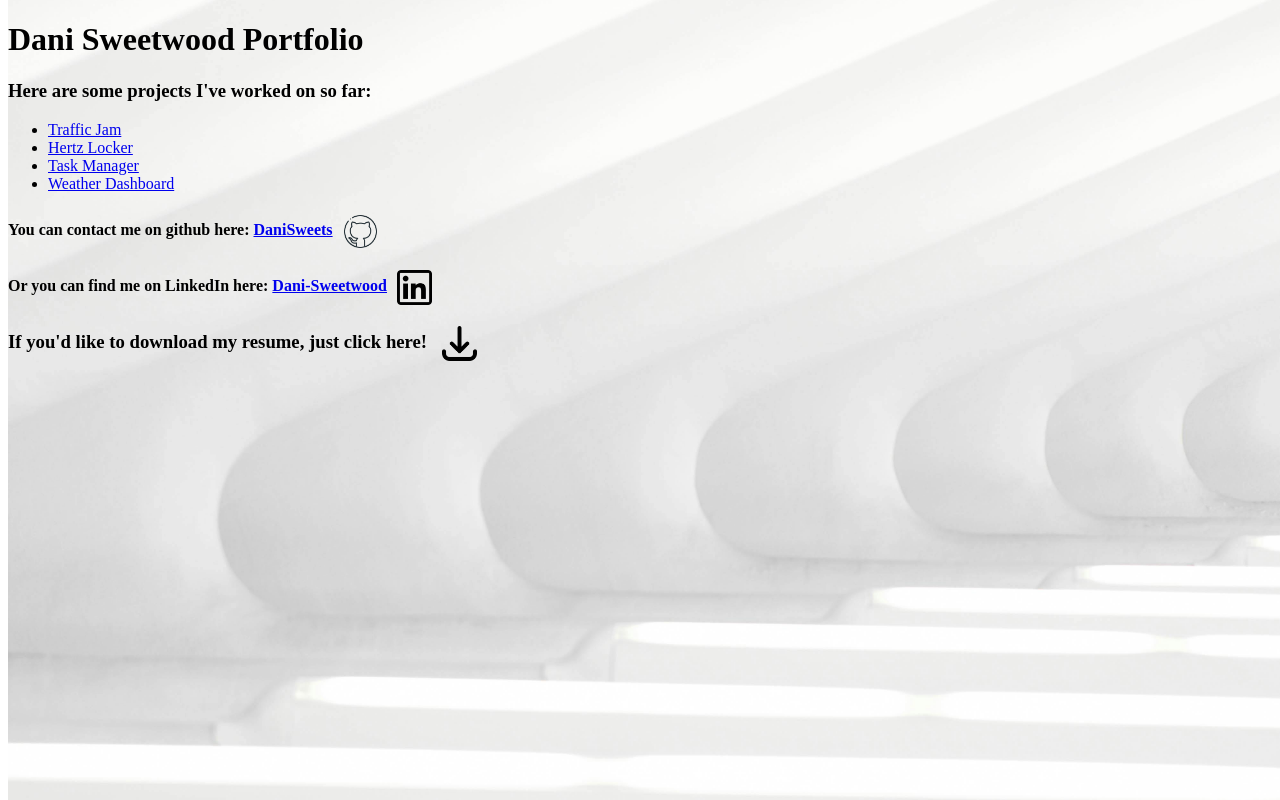
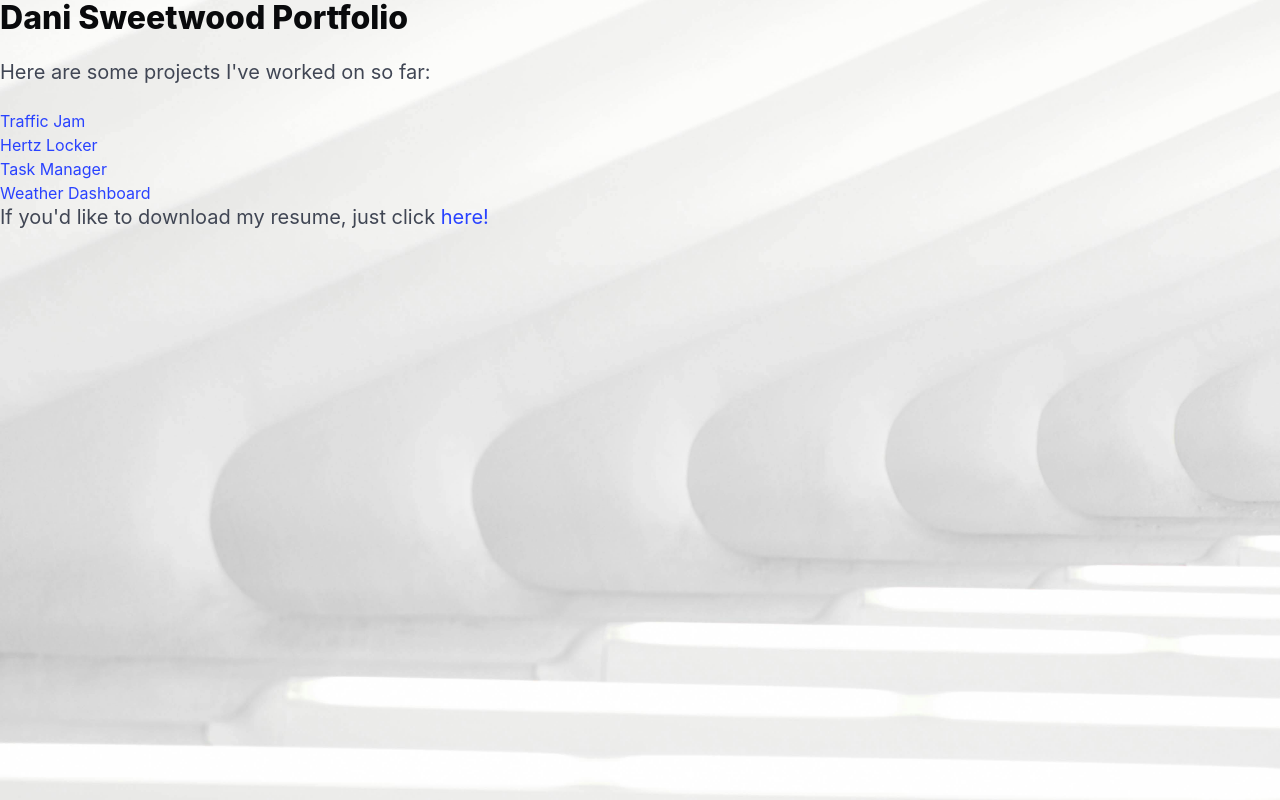
Before and after one commit to DaniSweets/SelfSite, a React (Vite) app: page / in a window 1280 px wide. Built offline with nearby package versions, Linux system fonts and the light colour scheme.

Commit message:
added header and footer components

```diff
--- a/index.html
+++ b/index.html
@@ -3,15 +3,16 @@
 
 <head>
   <meta charset="UTF-8" />
-  <link rel="icon" type="image/svg+xml" href="/vite.svg" />
+  <!-- <link rel="icon" type="image/svg+xml" href="/vite.svg" /> -->
   <meta name="viewport" content="width=device-width, initial-scale=1.0" />
+  <script type="module" src="https://unpkg.com/ionicons@7.1.0/dist/ionicons/ionicons.esm.js"></script>
   <title>Dani Sweetwood Portfolio</title>
 </head>
 
 <body>
   <script type="module" src="/src/main.jsx"></script>
   <img id="background" src="/src/assets/pexels-gdtography-950241.jpg">
-  <h1 class="title">Dani Sweetwood Portfolio</h1>
+  <h1 class="title has-text-black">Dani Sweetwood Portfolio</h1>
   <div id="root"></div>
 </body>
 
--- a/package.json
+++ b/package.json
@@ -11,8 +11,10 @@
     "preview": "vite preview"
   },
   "dependencies": {
+    "bulma": "^1.0.0",
     "react": "^18.2.0",
-    "react-dom": "^18.2.0"
+    "react-dom": "^18.2.0",
+    "react-router-dom": "^6.22.3"
   },
   "devDependencies": {
     "@types/react": "^18.0.28",
--- a/src/app.jsx
+++ b/src/app.jsx
@@ -1,14 +1,18 @@
+import React from 'react';
+import 'bulma/css/bulma.min.css';
 import './App.css';
-import Contact from './components/Contact';
+import Header from './components/Header';
+import Footer from './components/Footer';
 import Projects from './components/Projects';
 import Resume from './components/Resume';
 
-function App(props) {
+function App() {
   return (
     <div>
-        <Projects />
-        <Contact />
-        <Resume />
+      <Header />
+      <Projects />
+      <Resume />
+      <Footer />
     </div>
   );
 }
--- a/src/components/Contact.jsx
+++ b/src/components/Contact.jsx
@@ -2,7 +2,7 @@ export default function Contact() {
     return (
         <div>
             <h4>You can contact me on github here: <a href="https://github.com/DaniSweets">DaniSweets<img className="icon" id="github" src="/logo.png"></img></a></h4>
-            <h4>Or you can find me on LinkedIn here: <a href="https://www.linkedin.com/in/dani-sweetwood/">Dani-Sweetwood<img className="icon" id="linkedIn" src="/linkedin.png"></img></a></h4>
+            <h4>Or you can find me on LinkedIn here: <a href="https://www.linkedin.com/in/dani-sweetwood/">Dani-Sweetwood<ion-icon name="logo-linkedin"></ion-icon></a></h4>
         </div>
     )
 };
--- /dev/null
+++ b/src/components/Footer.jsx
@@ -0,0 +1,10 @@
+import React from 'react';
+import 'bulma/css/bulma.min.css';
+import '../App.css';
+
+export default function Footer () {
+    <footer className="has-text-centered">
+        <p className="subtitle">FOOTER STUFF</p>
+        <a href="https://www.linkedin.com/in/dani-sweetwood/"><ion-icon name="logo-linkedin"></ion-icon></a>
+    </footer>
+}
--- /dev/null
+++ b/src/components/Header.jsx
@@ -0,0 +1,8 @@
+export default function Header () {
+    <header className="navbar">
+        <div className="navbar-brand">
+            <div className="navbar-item">ME</div>
+        </div>
+        <div className="navbar-end">YOU</div>
+    </header>
+}
--- a/src/components/Projects.jsx
+++ b/src/components/Projects.jsx
@@ -1,7 +1,7 @@
 export default function Projects() {
     return (
         <div>
-            <h3>Here are some projects I've worked on so far:</h3>
+            <h3 className="subtitle">Here are some projects I've worked on so far:</h3>
             <ul>
                 <li>
                     <a href="https://eagersidekick.github.io/Traffic_Jam/">Traffic Jam</a>
--- a/src/components/Resume.jsx
+++ b/src/components/Resume.jsx
@@ -1,7 +1,7 @@
-export default function Resume(){
+export default function Resume() {
     return (
-<div>
-    <h3>If you'd like to download my resume, just click here! <a href="/Danielle-Sweetwood.pdf"><img className="icon" id="download"
-      src="/downloads.png"></img></a></h3>
-</div>
-)};
+        <div>
+            <h3 className="subtitle">If you'd like to download my resume, just click <a href="/Danielle-Sweetwood.pdf">here! <ion-icon name="download-outline"></ion-icon></a></h3>
+        </div>
+    )
+};
--- a/src/main.jsx
+++ b/src/main.jsx
@@ -1,3 +1,4 @@
+import React from 'react';
 import ReactDOM from 'react-dom/client'
 import App from './app.jsx'
 import './App.css'
```
Also changed, not shown: 1 other file (tests, documents, lock files or other folders).
